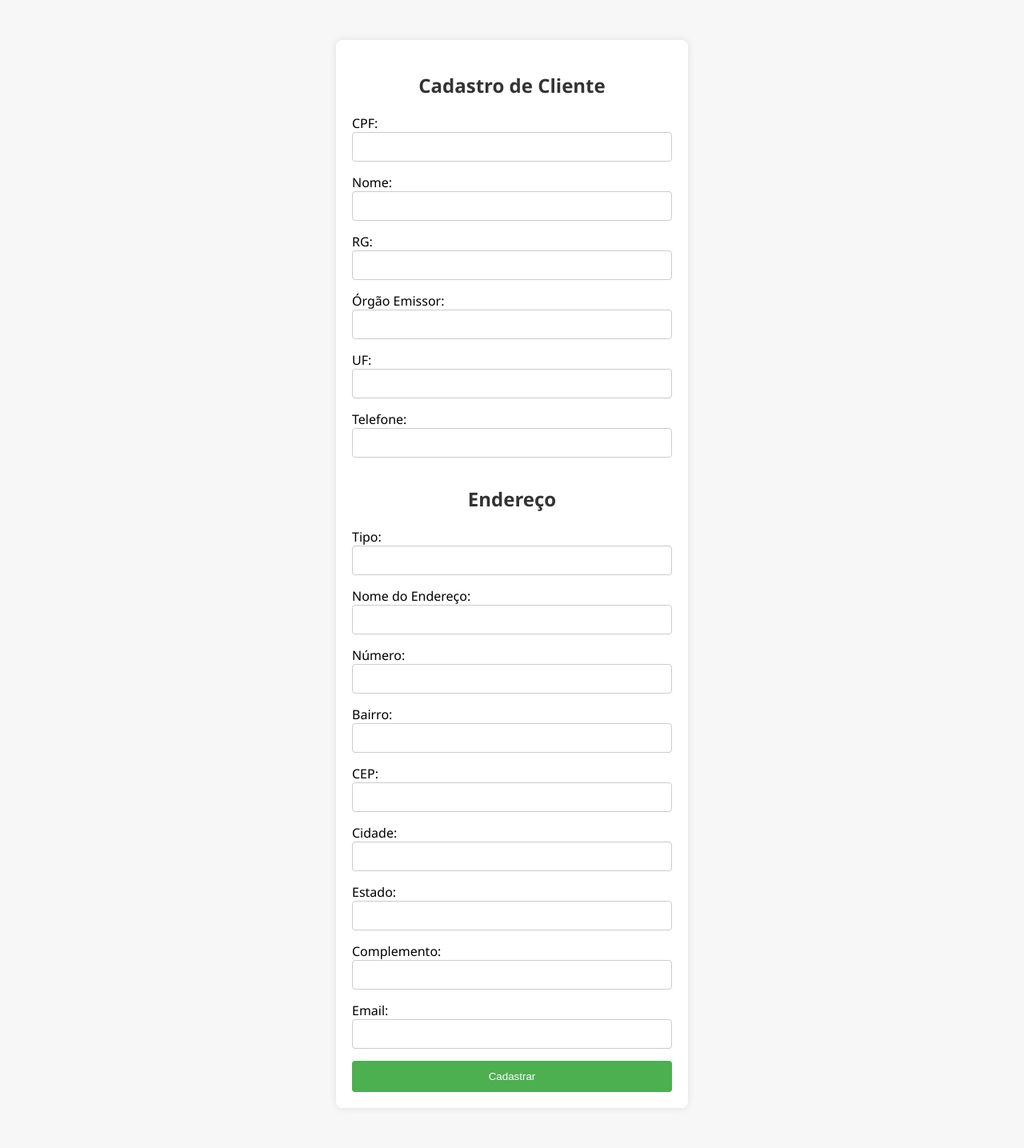
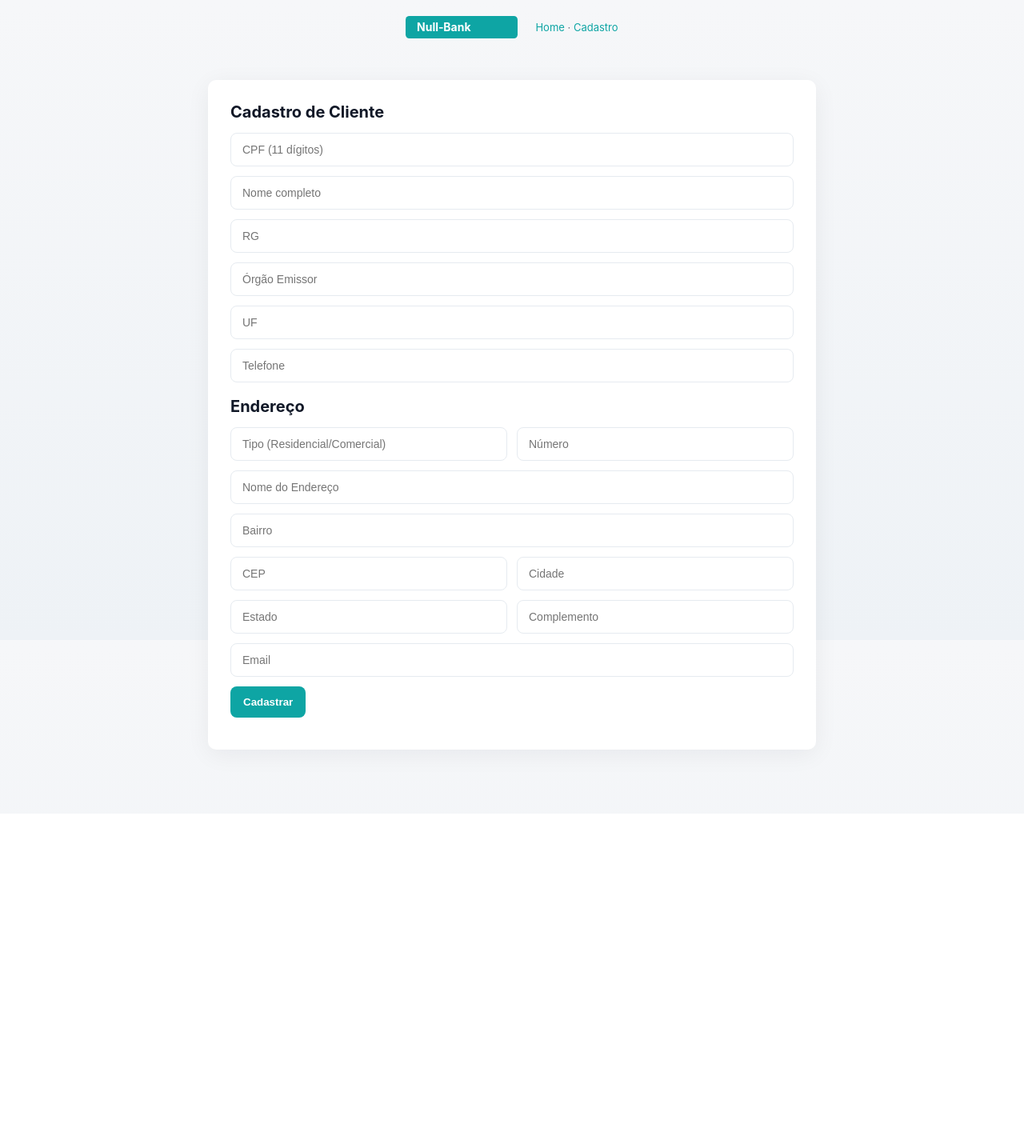
Before and after one commit to SrTinny/Null-Bank, a PHP site: page /pages/cadastro.php in a window 1280 px wide. Shown: the whole page at 80% size. After the commit the page ends 959 px from the top, so only its background shows below. Run offline with PHP 8.4, Linux system fonts and the light colour scheme; data that the repository does not hold is empty.

Commit message:
Redesign UI and add branding assets
Refactored CSS for a modern, consistent look and improved form usability. Updated all PHP pages to use new layout components, added logo and favicon, and enhanced navigation and feedback messages for a better user experience.

```diff
--- a/estilos/styles.css
+++ b/estilos/styles.css
@@ -1,77 +1,53 @@
-body {
-    font-family: 'Segoe UI', Tahoma, Geneva, Verdana, sans-serif;
-    background-color: #f7f7f7;
-    margin: 0;
-    padding: 0;
+:root{
+    --bg:#f6f7f9;
+    --card:#ffffff;
+    --muted:#6b7280;
+    --accent:#0ea5a4; /* teal */
+    --accent-dark:#08928a;
+    --radius:10px;
+    --max-width:760px;
 }
 
-.container {
-    max-width: 400px;
-    margin: 50px auto;
-    background-color: #fff;
-    padding: 20px;
-    border-radius: 8px;
-    box-shadow: 0 0 10px rgba(0, 0, 0, 0.1);
+*{box-sizing:border-box}
+html,body{height:100%}
+body{
+    font-family: Inter, ui-sans-serif, system-ui, -apple-system, 'Segoe UI', Roboto, 'Helvetica Neue', Arial;
+    background:linear-gradient(180deg,var(--bg),#eef2f6);
+    margin:0; color:#111827; -webkit-font-smoothing:antialiased; -moz-osx-font-smoothing:grayscale;
 }
 
-h2 {
-    color: #333;
-    text-align: center;
+.site-header{
+    background:transparent; padding:20px 24px; display:flex; align-items:center; justify-content:center;
+}
+.brand{font-weight:700; color:var(--accent); font-size:20px; letter-spacing:0.2px}
+
+.main{
+    display:flex; align-items:flex-start; justify-content:center; padding:32px 16px 80px;
 }
 
-form {
-    margin-top: 20px;
+.container{
+    width:100%; max-width:var(--max-width); background:var(--card); padding:28px; border-radius:var(--radius); box-shadow:0 6px 30px rgba(16,24,40,0.06);
 }
 
-input[type="text"],
-input[type="email"],
-input[type="password"],
-select {
-    width: 100%;
-    padding: 10px;
-    margin-bottom: 15px;
-    box-sizing: border-box;
-    border: 1px solid #ccc;
-    border-radius: 4px;
-}
+h2{font-size:20px; margin:0 0 14px}
 
-input[type="submit"] {
-    background-color: #4caf50;
-    color: #fff;
-    padding: 12px;
-    border: none;
-    border-radius: 4px;
-    cursor: pointer;
-    width: 100%;
-}
+.form-row{display:block; margin-bottom:12px}
+.form-control{width:100%; padding:12px 14px; border-radius:8px; border:1px solid #e6ebf0; background:#fff; font-size:14px; color:#0f172a}
+.form-control:focus{outline:none; box-shadow:0 0 0 4px rgba(14,165,164,0.08); border-color:var(--accent-dark)}
 
-input[type="submit"]:hover {
-    background-color: #45a049;
-}
+.btn{display:inline-block; padding:12px 16px; background:var(--accent); color:#fff; border-radius:8px; border:none; cursor:pointer; font-weight:600}
+.btn.secondary{background:transparent; color:var(--muted)}
+.btn:active{transform:translateY(1px)}
 
-.message {
-    padding: 10px;
-    border-radius: 4px;
-    margin-bottom: 15px;
-}
+.row{display:flex; gap:12px}
 
-.error-message {
-    color: #d9534f;
-    background-color: #f2dede;
-    border: 1px solid #ebccd1;
-}
+.message{padding:12px;border-radius:8px;margin-bottom:14px;font-size:14px}
+.message.success{background:#ecfeff;border:1px solid #c7f9f9;color:#065a58}
+.message.error{background:#fff1f2;border:1px solid #fecaca;color:#9b1c1c}
 
-.success-message {
-    color: #5bc0de;
-    background-color: #d9edf7;
-    border: 1px solid #bce8f1;
-}
+.small{font-size:13px;color:var(--muted)}
 
-a {
-    color: #3498db;
-    text-decoration: none;
-}
+footer{margin-top:18px;text-align:center;color:var(--muted);font-size:13px}
 
-a:hover {
-    text-decoration: underline;
-}
+a{color:var(--accent); text-decoration:none}
+a:hover{text-decoration:underline}
--- a/pages/cadastro.php
+++ b/pages/cadastro.php
@@ -5,6 +5,7 @@
     <meta charset="UTF-8">
     <meta name="viewport" content="width=device-width, initial-scale=1.0">
     <title>Cadastro de Cliente</title>
+    <link rel="icon" type="image/png" href="../imagens/favicon.png">
     <link rel="stylesheet" href="../estilos/styles.css">
 </head>
 
@@ -92,40 +93,52 @@
         render_form:
     }
     ?>
+    <header class="site-header">
+        <div style="display:flex;align-items:center;gap:12px">
+            <img src="../imagens/logo.svg" alt="Null-Bank" style="height:28px;">
+            <nav class="small" style="margin-left:10px"><a href="index.php">Home</a> · <a href="cadastro.php">Cadastro</a></nav>
+        </div>
+    </header>
+    <main class="main">
         <div class="container">
             <h2>Cadastro de Cliente</h2>
             <?php if (isset($success) && $success === true): ?>
-            <div style="padding:10px;background:#e6ffed;border:1px solid #2ecc71;margin-bottom:10px;">Cadastro realizado com sucesso.</div>
+                <div class="message success">Cadastro realizado com sucesso.</div>
             <?php elseif (isset($success) && $success === false): ?>
-            <div style="padding:10px;background:#ffe6e6;border:1px solid #e74c3c;margin-bottom:10px;">Erro ao cadastrar cliente: <?php echo htmlspecialchars($errorMessage ?? 'erro desconhecido'); ?></div>
+                <div class="message error">Erro ao cadastrar cliente: <?php echo htmlspecialchars($errorMessage ?? 'erro desconhecido'); ?></div>
             <?php endif; ?>
+
             <form method="post" action="<?php echo htmlspecialchars($_SERVER["PHP_SELF"]); ?>">
-            CPF: <input type="text" name="cpf" required><br>
-            Nome: <input type="text" name="nome" required><br>
-            RG: <input type="text" name="rg" required><br>
-            Órgão Emissor: <input type="text" name="orgao_emissor" required><br>
-            UF: <input type="text" name="uf" required><br>
+                <div class="form-row"><input class="form-control" type="text" name="cpf" placeholder="CPF (11 dígitos)" required></div>
+                <div class="form-row"><input class="form-control" type="text" name="nome" placeholder="Nome completo" required></div>
+                <div class="form-row"><input class="form-control" type="text" name="rg" placeholder="RG" required></div>
+                <div class="form-row"><input class="form-control" type="text" name="orgao_emissor" placeholder="Órgão Emissor" required></div>
+                <div class="form-row"><input class="form-control" type="text" name="uf" placeholder="UF" required></div>
 
-            <!-- Informações para tabela cliente_telefones -->
-            Telefone: <input type="text" name="telefone" required><br>
+                <div class="form-row"><input class="form-control" type="text" name="telefone" placeholder="Telefone" required></div>
 
-            <h2>Endereço</h2>
-            <!-- Informações para tabela endereco -->
-            Tipo: <input type="text" name="tipo" required><br>
-            Nome do Endereço: <input type="text" name="endereco_nome" required><br>
-            Número: <input type="text" name="numero" required><br>
-            Bairro: <input type="text" name="bairro" required><br>
-            CEP: <input type="text" name="cep" required><br>
-            Cidade: <input type="text" name="cidade" required><br>
-            Estado: <input type="text" name="estado" required><br>
-            Complemento: <input type="text" name="enderecocol" required><br>
+                <h2 style="margin-top:18px">Endereço</h2>
+                <div class="form-row row">
+                    <input class="form-control" type="text" name="tipo" placeholder="Tipo (Residencial/Comercial)" required>
+                    <input class="form-control" type="text" name="numero" placeholder="Número" required>
+                </div>
+                <div class="form-row"><input class="form-control" type="text" name="endereco_nome" placeholder="Nome do Endereço" required></div>
+                <div class="form-row"><input class="form-control" type="text" name="bairro" placeholder="Bairro" required></div>
+                <div class="form-row row">
+                    <input class="form-control" type="text" name="cep" placeholder="CEP" required>
+                    <input class="form-control" type="text" name="cidade" placeholder="Cidade" required>
+                </div>
+                <div class="form-row row">
+                    <input class="form-control" type="text" name="estado" placeholder="Estado" required>
+                    <input class="form-control" type="text" name="enderecocol" placeholder="Complemento">
+                </div>
 
-            <!-- Informações para tabela cliente_email -->
-            Email: <input type="email" name="email" required><br>
+                <div class="form-row"><input class="form-control" type="email" name="email" placeholder="Email" required></div>
 
-            <input type="submit" value="Cadastrar">
+                <div class="form-row"><button class="btn" type="submit">Cadastrar</button></div>
             </form>
         </div>
+    </main>
 
 </body>
 
```
Also changed, not shown: pages/caixa.php (+16 -13 lines), pages/cliente.php (+23 -49 lines), pages/gerente.php (+17 -8 lines), pages/index.php (+24 -14 lines), imagens/favicon.png (added), imagens/logo.svg (added). Lines whose indentation alone changed are shown as unchanged.
